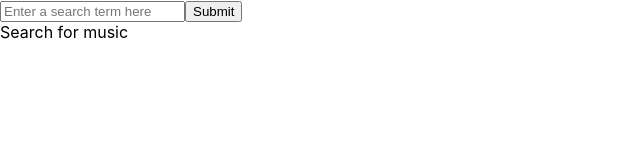
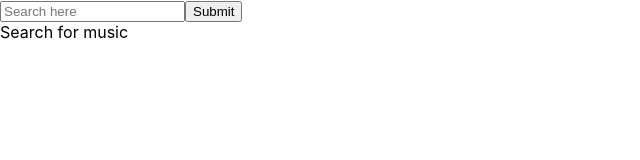
Before and after one commit to amyers3000/music-library-interface, a React (Create React App) app: page / in a window 1280 px wide. Shown: the top 160 px of the page, without its empty margins (0-640 px from the left). Built offline with nearby package versions, Linux system fonts and the light colour scheme.

Commit message:
added more context and useRef hook

```diff
--- a/src/App.js
+++ b/src/App.js
@@ -1,20 +1,24 @@
-import { useEffect, useState } from 'react'
+import { useEffect, useState, useRef } from 'react'
 import Gallary from './Component/Gallary';
 import SearchBar from './Component/SearchBar';
 import { DataContext } from './Context/DataContext'
+import { SearchContext } from './Context/SearchContext'
 
 function App() {
-  let [search, setSearch] = useState('')
+
   let [message, setMessage] = useState('Search for music')
   let [data, setData] = useState([])
+  let searchInput = useRef('')
 
   const API_URL = 'https://itunes.apple.com/search?term='
 
-  useEffect( () => {
-    if (search){
-      const fetchData = async () => {
-      document.title = `${search} Music`
-      const response = await fetch(API_URL + search)
+
+
+  const handleSearch = (e, term) => {
+    e.preventDefault()
+    const fetchData = async () => {
+      document.title = `${term} Music`
+      const response = await fetch(API_URL + term)
       const resData = await response.json()
       console.log(resData)
       if (resData.results.length > 0) {
@@ -24,16 +28,15 @@
       }
     }
     fetchData()
-    }
-  }, [search])
-
-  const handleSearch = (e, term) => {
-    e.preventDefault()
-    setSearch(term)
   }
   return (
     <div>
-      <SearchBar handleSearch = {handleSearch}/>
+      <SearchContext.Provider value={ {
+        term: searchInput,
+        handleSearch: handleSearch
+      }}>
+      <SearchBar/>
+      </SearchContext.Provider>
       {message}
       <DataContext.Provider value={data}>
       <Gallary/>
--- a/src/Component/SearchBar.js
+++ b/src/Component/SearchBar.js
@@ -1,11 +1,12 @@
-import { useState } from 'react'
-function SearchBar(props) {
-    let [searchTerm, setSearchTerm] = useState('')
+import { useContext } from 'react'
+import { SearchContext } from '../Context/SearchContext'
+function SearchBar() {
+   const {term, handleSearch} = useContext(SearchContext)
 
     return(
-            <form onSubmit={(e) => props.handleSearch(e, searchTerm)}>
-                <input type='text' placeholder='Enter a search term here' onChange={(e) => setSearchTerm(e.target.value)}/>
-                <input type='submit'/>
+            <form>
+                <input  ref={term} type='text' placeholder='Search here' />
+                <button onClick={(e) => handleSearch(e, term.current.value)}>Submit</button>
             </form>
         )
 }
--- /dev/null
+++ b/src/Context/SearchContext.js
@@ -0,0 +1,6 @@
+import { createContext } from "react";
+
+export const SearchContext = createContext({
+    term: '',
+    handleSearch: () => {}
+})
```
